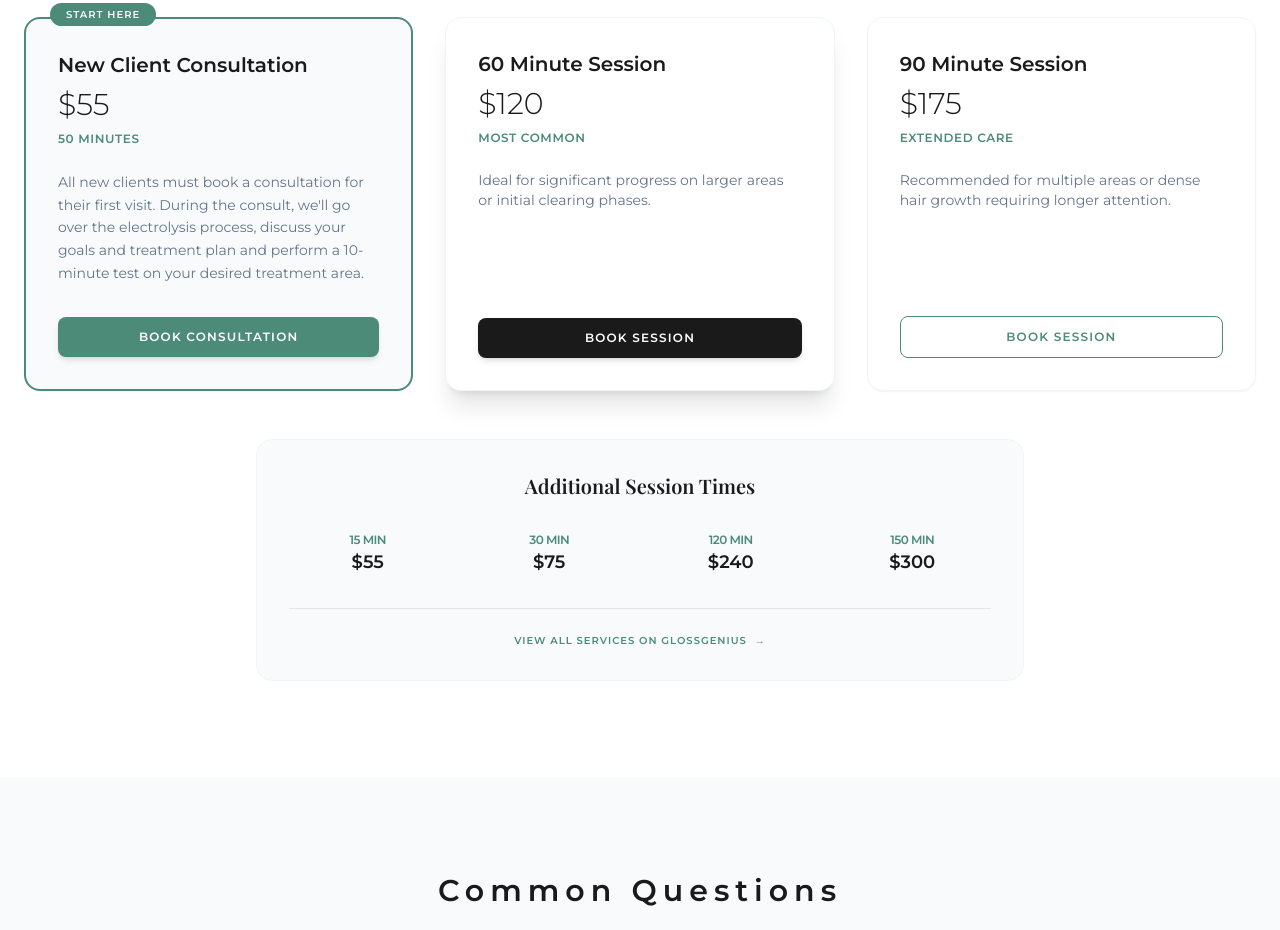
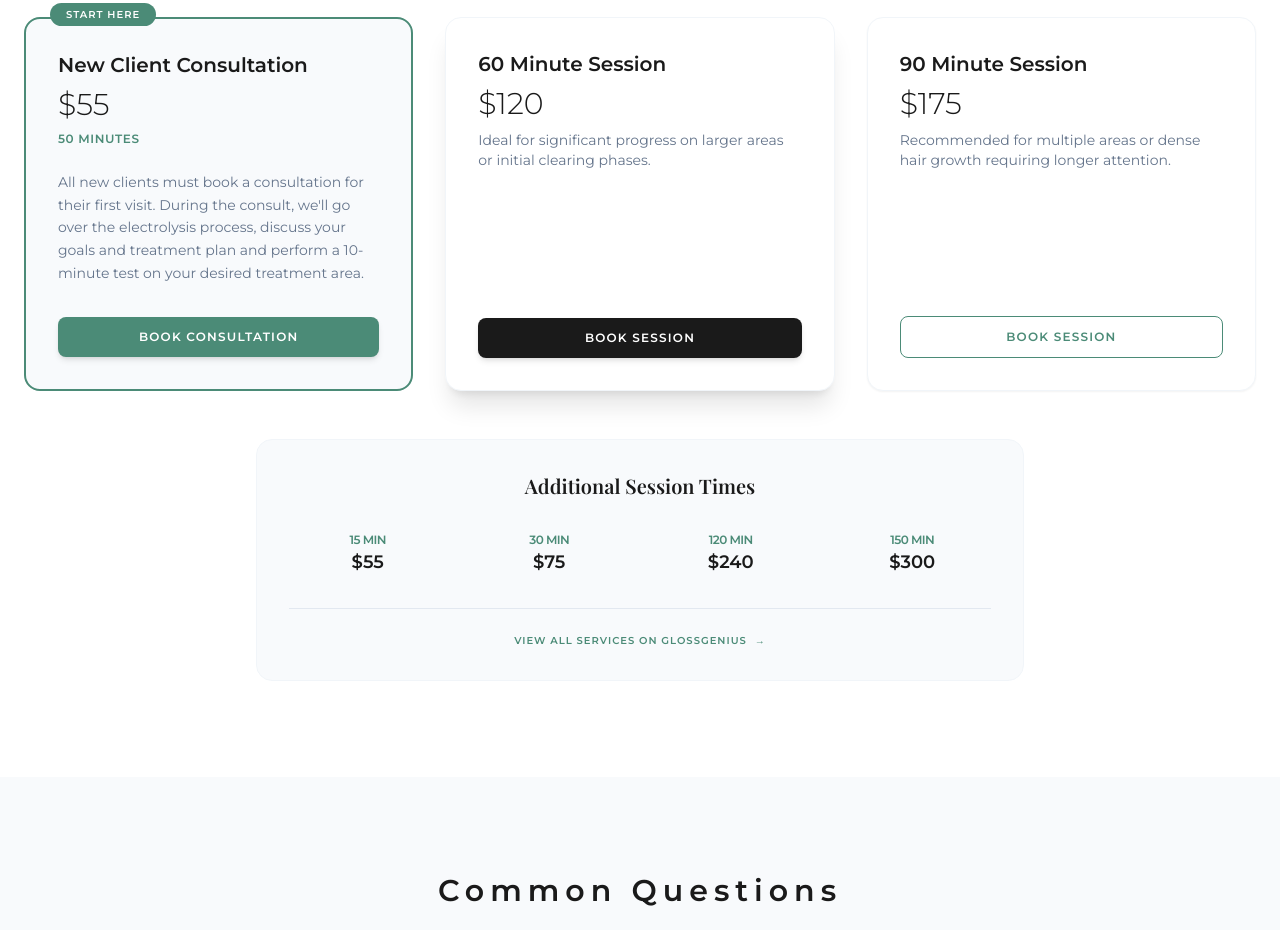
Before and after one commit to Paintballskaguy/tulsa_electrology, a plain HTML site: page index.html in a window 1280 px wide. Shown: the part 4913-5843 px from the top of the page. Drawn offline with nearby package versions, Linux system fonts and the light colour scheme; a script that the page names is missing; a web font is replaced by a local one.

Commit message:
removed the most common phrase in booking area.

```diff
--- a/index.html
+++ b/index.html
@@ -398,7 +398,6 @@
                 <div class="p-8 rounded-2xl border border-slate-100 bg-white shadow-xl flex flex-col" data-aos="fade-up" data-aos-delay="100">
                     <h3 class="text-xl font-bold mb-2">60 Minute Session</h3>
                     <div class="text-3xl text-brandDark font-light mb-2">$120</div>
-                    <p class="text-xs text-brandSage font-bold uppercase tracking-wider mb-6">Most Common</p>
                     <p class="text-slate-500 text-sm mb-8">Ideal for significant progress on larger areas or initial clearing phases.</p>
                     <a href="https://tulsaelectrology.glossgenius.com/" class="mt-auto block text-center w-full py-3 bg-brandDark text-white rounded-lg hover:bg-brandSage transition uppercase text-xs font-bold tracking-widest shadow-md">Book Session</a>
                 </div>
@@ -406,7 +405,6 @@
                 <div class="p-8 rounded-2xl border border-slate-100 bg-white shadow-sm flex flex-col" data-aos="fade-up" data-aos-delay="200">
                     <h3 class="text-xl font-bold mb-2">90 Minute Session</h3>
                     <div class="text-3xl text-brandDark font-light mb-2">$175</div>
-                    <p class="text-xs text-brandSage font-bold uppercase tracking-wider mb-6">Extended Care</p>
                     <p class="text-slate-500 text-sm mb-8">Recommended for multiple areas or dense hair growth requiring longer attention.</p>
                     <a href="https://tulsaelectrology.glossgenius.com/" class="mt-auto block text-center w-full py-3 border border-brandSage text-brandSage rounded-lg hover:bg-brandSage hover:text-white transition uppercase text-xs font-bold tracking-widest">Book Session</a>
                 </div>
```
